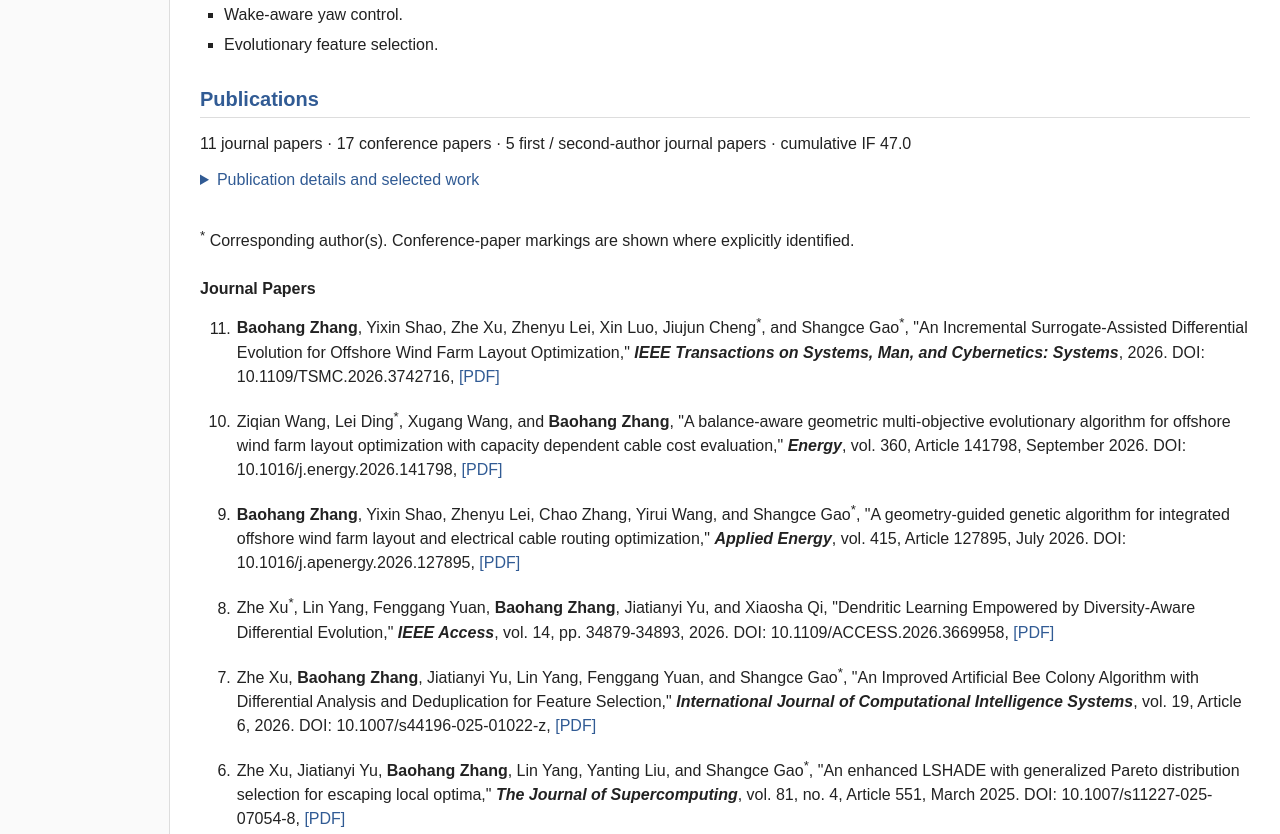
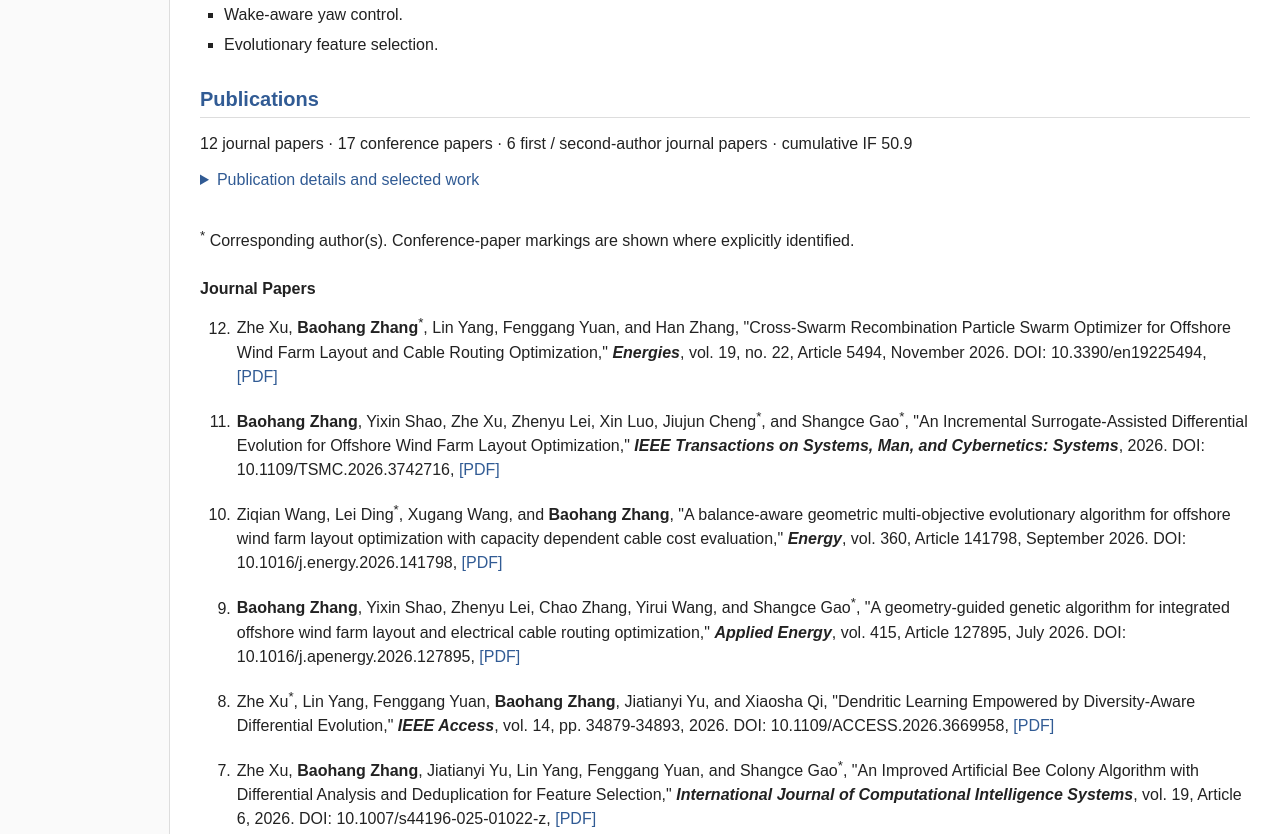
Before and after one commit to zbh0528/zbh0528.github.io, a plain HTML site: page index.html in a window 1280 px wide. Shown: the part 718-1552 px from the top of the page. Drawn offline with Linux system fonts and the light colour scheme; some packages are replaced by stand-ins of ours; a script that the page names is missing.

Commit message:
Add CSRPSO Energies publication and update publication metrics

```diff
--- a/assets/journal-metrics.json
+++ b/assets/journal-metrics.json
@@ -1,7 +1,16 @@
 {
   "policy": "jcr_release_year_matches_publication_year",
-  "verified_on": "2026-10-13",
+  "verified_on": "2026-11-18",
   "records": [
+    {
+      "journal": "Energies",
+      "data_year": 2025,
+      "release_year": 2026,
+      "value": 3.9,
+      "status": "verified",
+      "source": "https://www.mdpi.com/journal/energies/history",
+      "source_label": "MDPI"
+    },
     {
       "journal": "IEEE Transactions on Systems, Man, and Cybernetics: Systems",
       "data_year": 2025,
--- a/index.html
+++ b/index.html
@@ -168,12 +168,12 @@
       </section>
       <section id="publications" aria-labelledby="publications-heading">
         <h2 id="publications-heading" data-zh="学术论文">Publications</h2>
-        <p id="snapshot" class="publication-summary"><span id="snapshot-journals">11</span><span data-zh=" 篇期刊论文 · "> journal papers · </span><span id="snapshot-conferences">17</span><span data-zh=" 篇会议论文 · "> conference papers · </span><span id="snapshot-primary">5</span><span data-zh=" 篇第一 / 第二作者期刊论文 · 累计 IF "> first / second-author journal papers · cumulative IF </span><span id="snapshot-if">47.0</span></p>
+        <p id="snapshot" class="publication-summary"><span id="snapshot-journals">12</span><span data-zh=" 篇期刊论文 · "> journal papers · </span><span id="snapshot-conferences">17</span><span data-zh=" 篇会议论文 · "> conference papers · </span><span id="snapshot-primary">6</span><span data-zh=" 篇第一 / 第二作者期刊论文 · 累计 IF "> first / second-author journal papers · cumulative IF </span><span id="snapshot-if">50.9</span></p>
         <details class="if-details">
           <summary data-zh="论文统计与代表成果">Publication details and selected work</summary>
-          <p><span id="authorship-note" data-zh="第一作者期刊论文4篇，第二作者期刊论文1篇">4 first-author and 1 second-author journal papers</span> · <span id="if-coverage" data-zh="10项已匹配影响因子 · 1项未报告">10 assigned IF values · 1 not reported</span></p>
+          <p><span id="authorship-note" data-zh="第一作者期刊论文4篇，第二作者期刊论文2篇">4 first-author and 2 second-author journal papers</span> · <span id="if-coverage" data-zh="11项已匹配影响因子 · 1项未报告">11 assigned IF values · 1 not reported</span></p>
           <p data-zh="每篇期刊论文采用其发表年份发布的 JCR 版本。例如，2026年发表的论文采用2026年发布的2025年度影响因子。统计不含会议论文，期刊论文包含已录用待刊记录。未报告影响因子的记录单独列示，不计入总和。">Each journal paper uses the JCR edition released in its publication year; for example, a 2026 paper uses the 2025 IF released in 2026. Conference papers are excluded. Journal papers include the in-press record. Records without a reported IF are shown separately and excluded from the sum.</p>
-          <p id="metrics-status" role="status" data-zh="影响因子来源核验日期：2026-10-13。">IF sources verified: 2026-10-13.</p>
+          <p id="metrics-status" role="status" data-zh="影响因子来源核验日期：2026-11-18。">IF sources verified: 2026-11-18.</p>
           <div class="table-wrap" tabindex="0" aria-label="Scrollable IF table" data-zh-aria-label="可横向滚动的影响因子表格">
             <table class="if-table">
               <caption data-zh="按论文发表年份统计的期刊影响因子明细">Publication-year journal IF breakdown</caption>
@@ -197,7 +197,8 @@
         <p id="corresponding-note"><sup>*</sup> <span data-zh="通讯作者。会议论文仅在已明确确认时标注通讯作者。">Corresponding author(s). Conference-paper markings are shown where explicitly identified.</span></p>
       <section id="journal-papers" aria-labelledby="journal-heading">
         <h3 id="journal-heading" data-zh="期刊论文">Journal Papers</h3>
-<ol class="publications" start="11" lang="en">
+<ol class="publications" start="12" lang="en">
+  <li value="12"><p>Zhe Xu, <strong>Baohang Zhang</strong><sup title="Corresponding author">*</sup>, Lin Yang, Fenggang Yuan, and Han Zhang, "Cross-Swarm Recombination Particle Swarm Optimizer for Offshore Wind Farm Layout and Cable Routing Optimization," <strong><em>Energies</em></strong>, vol. 19, no. 22, Article 5494, November 2026. DOI: 10.3390/en19225494, <a href="https://www.mdpi.com/1996-1073/19/22/5494/pdf" target="_blank" rel="noopener noreferrer">[PDF]</a></p></li>
   <li value="11"><p><strong>Baohang Zhang</strong>, Yixin Shao, Zhe Xu, Zhenyu Lei, Xin Luo, Jiujun Cheng<sup title="Corresponding author">*</sup>, and Shangce Gao<sup title="Corresponding author">*</sup>, "An Incremental Surrogate-Assisted Differential Evolution for Offshore Wind Farm Layout Optimization," <strong><em>IEEE Transactions on Systems, Man, and Cybernetics: Systems</em></strong>, 2026. DOI: 10.1109/TSMC.2026.3742716, <a href="https://ieeexplore.ieee.org/document/11746917" target="_blank" rel="noopener noreferrer">[PDF]</a></p></li>
   <li value="10"><p>Ziqian Wang, Lei Ding<sup title="Corresponding author">*</sup>, Xugang Wang, and <strong>Baohang Zhang</strong>, "A balance-aware geometric multi-objective evolutionary algorithm for offshore wind farm layout optimization with capacity dependent cable cost evaluation," <strong><em>Energy</em></strong>, vol. 360, Article 141798, September 2026. DOI: 10.1016/j.energy.2026.141798, <a href="https://www.sciencedirect.com/science/article/pii/S0360544226019055" target="_blank" rel="noopener noreferrer">[PDF]</a></p></li>
   <li value="9"><p><strong>Baohang Zhang</strong>, Yixin Shao, Zhenyu Lei, Chao Zhang, Yirui Wang, and Shangce Gao<sup title="Corresponding author">*</sup>, "A geometry-guided genetic algorithm for integrated offshore wind farm layout and electrical cable routing optimization," <strong><em>Applied Energy</em></strong>, vol. 415, Article 127895, July 2026. DOI: 10.1016/j.apenergy.2026.127895, <a href="https://www.sciencedirect.com/science/article/pii/S0306261926005477" target="_blank" rel="noopener noreferrer">[PDF]</a></p></li>
@@ -245,7 +246,7 @@
             <span data-zh="可复用的科研写作、审稿回复与学术交流工作流。">Reusable workflows for scientific writing, reviewer responses, and research communication.</span></li>
         </ul>
       </section>
-      <footer>Baohang Zhang · <span data-zh="更新于 ">Updated </span><time datetime="2026-10-21" data-zh="2026年10月21日">October 21, 2026</time> · <a href="#home" data-zh="返回顶部">Back to top</a></footer>
+      <footer>Baohang Zhang · <span data-zh="更新于 ">Updated </span><time datetime="2026-11-18" data-zh="2026年11月18日">November 18, 2026</time> · <a href="#home" data-zh="返回顶部">Back to top</a></footer>
     </main>
   </div>
   <script>
```
Also changed, not shown: tests/bilingual.js (+3 -3 lines), tests/profile-metrics.mjs (+4 -4 lines).
